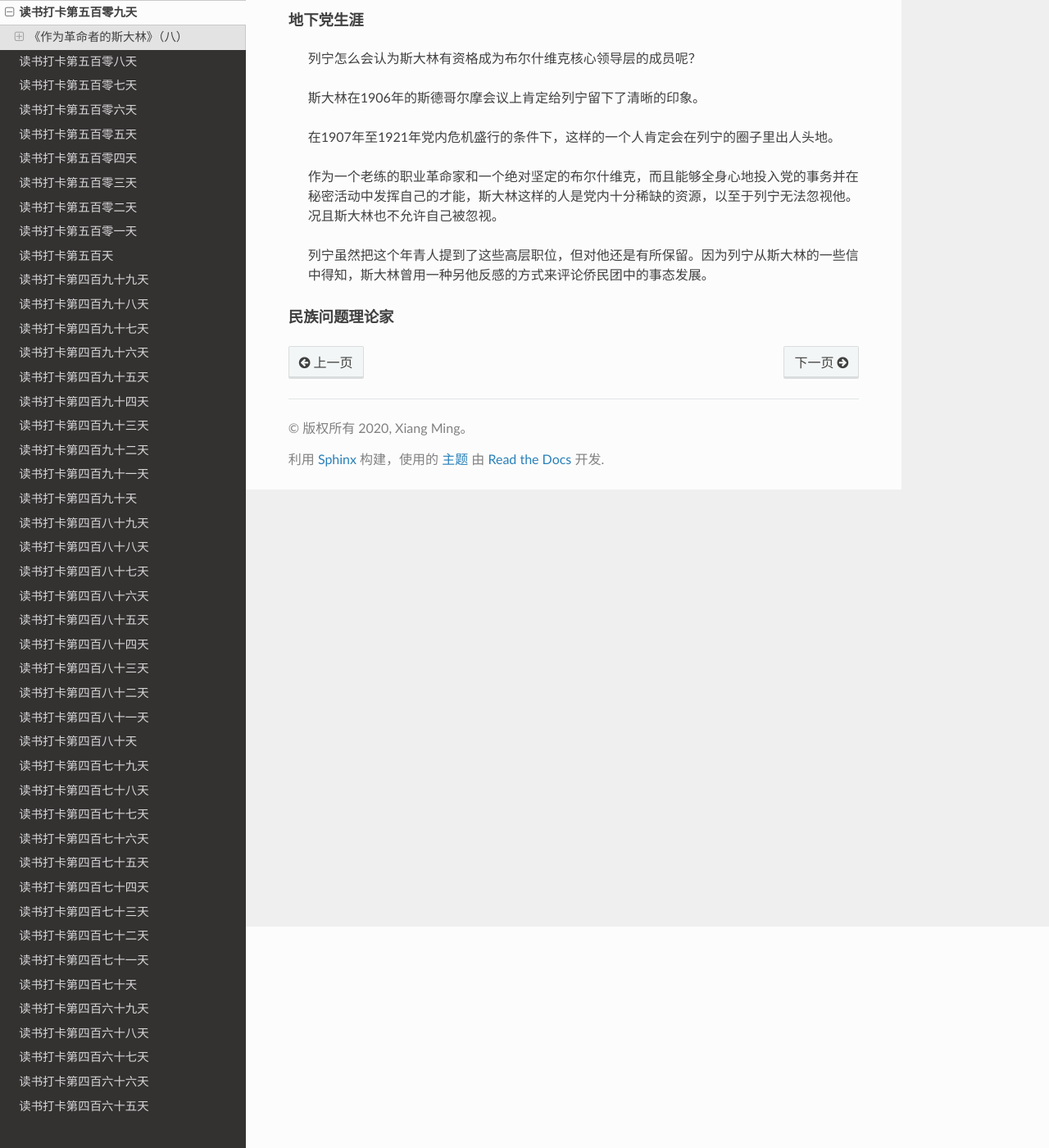
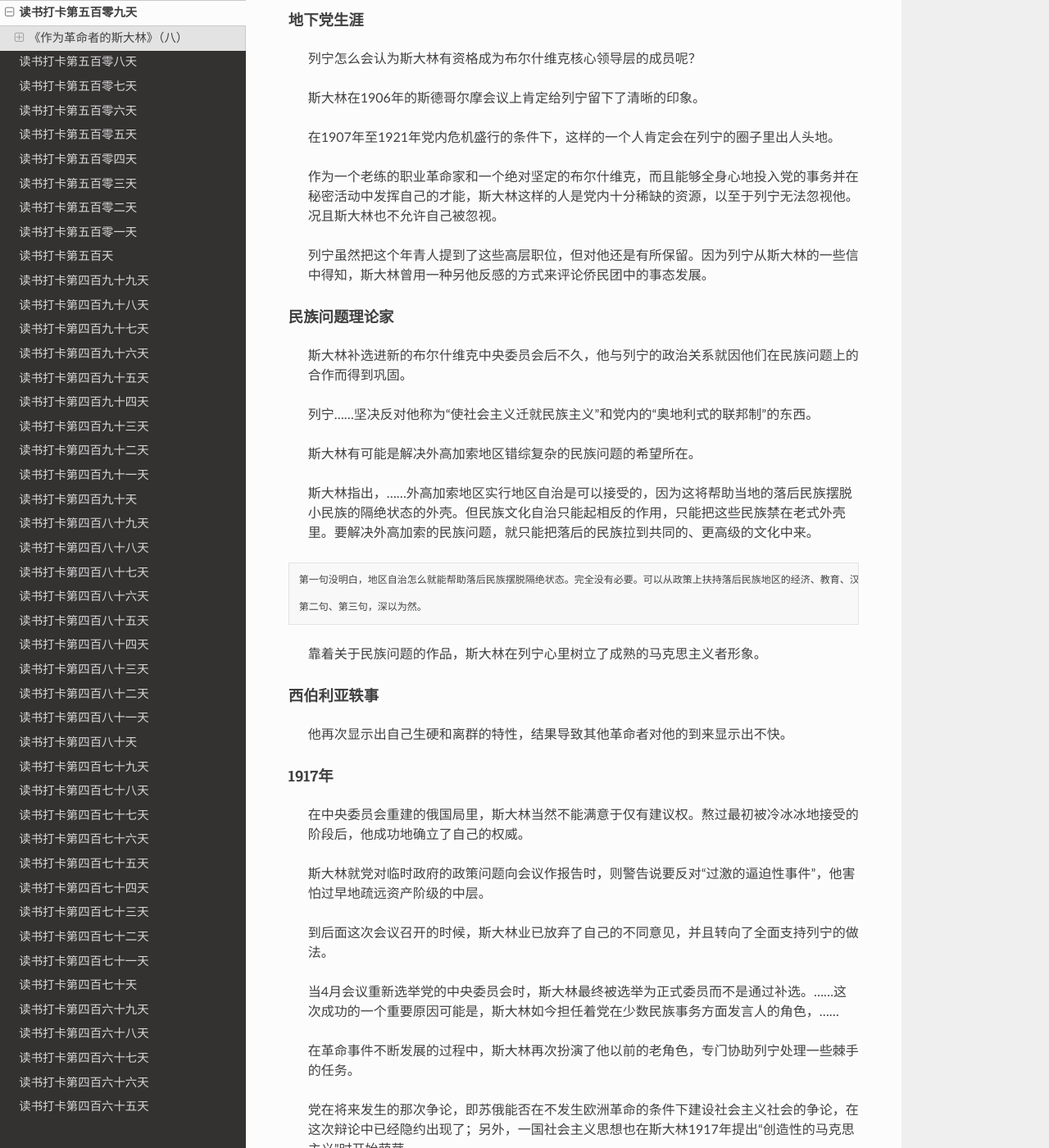
Before and after one commit to xiangming1975/reading, a Sphinx documentation site: the page built from source/2022-01-15.md, in a window 1280 px wide and 1400 px high, scrolled down 270 px. Shown: the whole window at 82% size. Built offline with Sphinx 7.4.7 and the Read the Docs theme 2.0.0, drawn with Linux system fonts in a browser that asks for light colours; some of the changed text lies outside the part shown.

Commit message:
2022-01-16

````diff
--- a/source/2022-01-15.md
+++ b/source/2022-01-15.md
@@ -15,4 +15,40 @@
 
 #### 民族问题理论家
 
->
+> 斯大林补选进新的布尔什维克中央委员会后不久，他与列宁的政治关系就因他们在民族问题上的合作而得到巩固。
+
+> 列宁……坚决反对他称为“使社会主义迁就民族主义”和党内的“奥地利式的联邦制”的东西。
+
+> 斯大林有可能是解决外高加索地区错综复杂的民族问题的希望所在。
+
+> 斯大林指出，……外高加索地区实行地区自治是可以接受的，因为这将帮助当地的落后民族摆脱小民族的隔绝状态的外壳。但民族文化自治只能起相反的作用，只能把这些民族禁在老式外壳里。要解决外高加索的民族问题，就只能把落后的民族拉到共同的、更高级的文化中来。
+```
+第一句没明白，地区自治怎么就能帮助落后民族摆脱隔绝状态。完全没有必要。可以从政策上扶持落后民族地区的经济、教育、汉化、公务员，但没有必要给特权和给机会抱团。
+
+第二句、第三句，深以为然。
+```
+> 靠着关于民族问题的作品，斯大林在列宁心里树立了成熟的马克思主义者形象。
+
+#### 西伯利亚轶事
+
+> 他再次显示出自己生硬和离群的特性，结果导致其他革命者对他的到来显示出不快。
+
+#### 1917年
+
+> 在中央委员会重建的俄国局里，斯大林当然不能满意于仅有建议权。熬过最初被冷冰冰地接受的阶段后，他成功地确立了自己的权威。
+
+> 斯大林就党对临时政府的政策问题向会议作报告时，则警告说要反对“过激的逼迫性事件”，他害怕过早地疏远资产阶级的中层。
+
+> 到后面这次会议召开的时候，斯大林业已放弃了自己的不同意见，并且转向了全面支持列宁的做法。
+
+> 当4月会议重新选举党的中央委员会时，斯大林最终被选举为正式委员而不是通过补选。……这次成功的一个重要原因可能是，斯大林如今担任着党在少数民族事务方面发言人的角色，……
+
+> 在革命事件不断发展的过程中，斯大林再次扮演了他以前的老角色，专门协助列宁处理一些棘手的任务。
+
+> 党在将来发生的那次争论，即苏俄能否在不发生欧洲革命的条件下建设社会主义社会的争论，在这次辩论中已经隐约出现了；另外，一国社会主义思想也在斯大林1917年提出“创造性的马克思主义”时开始萌芽。
+
+> 斯大林在四月会议上就民族问题发言时，表露出了这样的倾向：在原则与政策出现分歧的策略问题上，他会出现含糊其词的倾向。
+
+> 在1917年动荡不安的大规模政治活动中，斯大林还没有真正适得其所，也没有成为一个伟大的革命领导人。
+
+> 他确立了自己作为党在少数民族问题上最重要的专家的地位。……他在党务中获得了很大的影响力。
````
Also changed, not shown: source/2022-01-16.md (added, +5 -0 lines).
